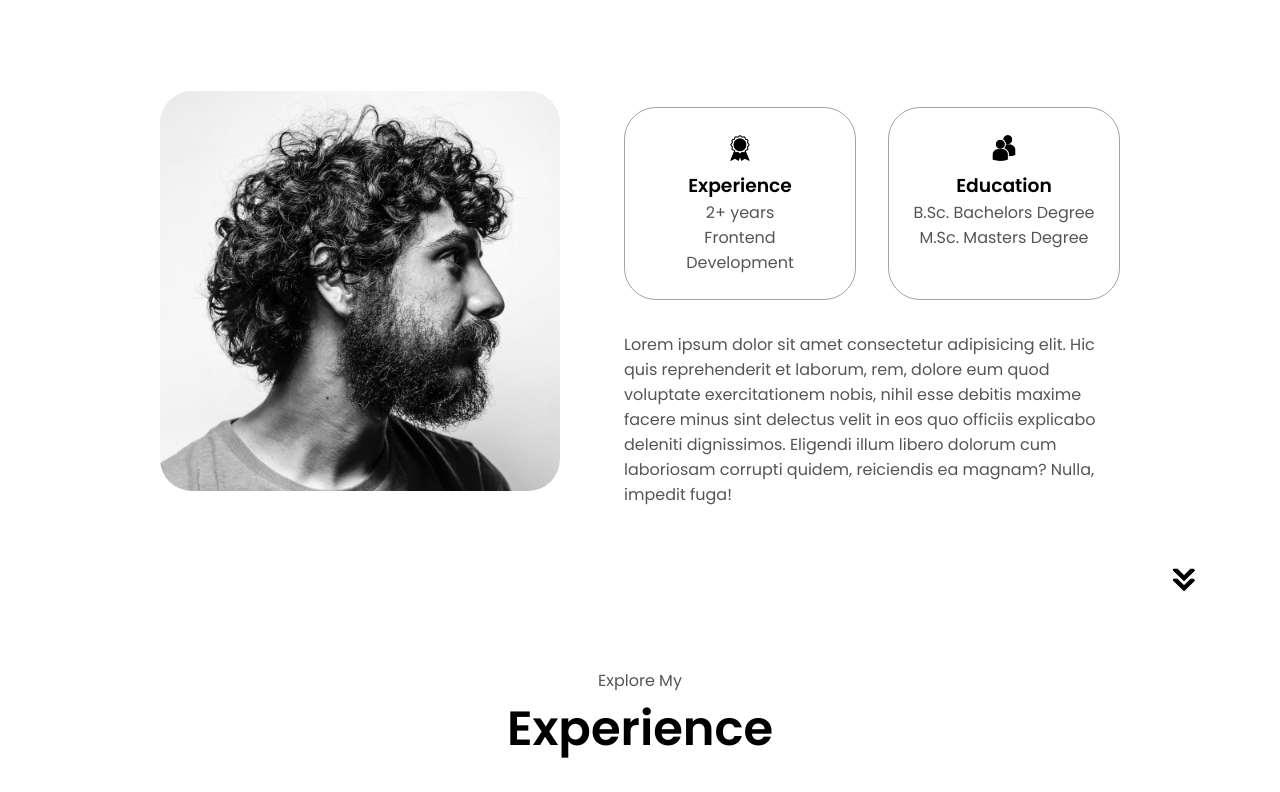
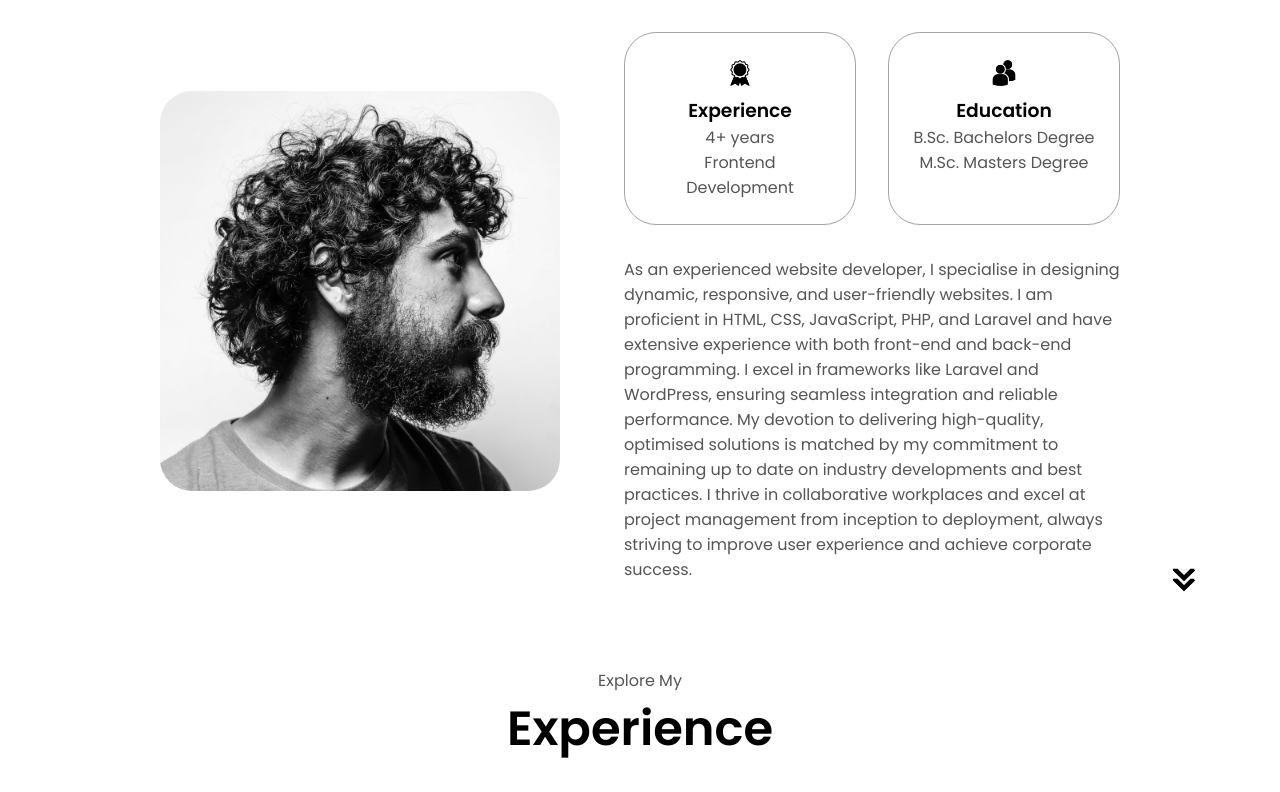
Before and after one commit to wadexybiodun/Portfolio-, a plain HTML site: page index.html in a window 1280 px wide. Shown: the part 1028-1820 px from the top of the page. Drawn offline with Linux system fonts and the light colour scheme.

Commit message:
index.html

```diff
--- a/index.html
+++ b/index.html
@@ -91,7 +91,7 @@
                 class="icon"
               />
               <h3>Experience</h3>
-              <p>2+ years <br />Frontend Development</p>
+              <p>4+ years <br />Frontend Development</p>
             </div>
             <div class="details-container">
               <img
@@ -105,12 +105,7 @@
           </div>
           <div class="text-container">
             <p>
-              Lorem ipsum dolor sit amet consectetur adipisicing elit. Hic quis
-              reprehenderit et laborum, rem, dolore eum quod voluptate
-              exercitationem nobis, nihil esse debitis maxime facere minus sint
-              delectus velit in eos quo officiis explicabo deleniti dignissimos.
-              Eligendi illum libero dolorum cum laboriosam corrupti quidem,
-              reiciendis ea magnam? Nulla, impedit fuga!
+              As an experienced website developer, I specialise in designing dynamic, responsive, and user-friendly websites. I am proficient in HTML, CSS, JavaScript, PHP, and Laravel and have extensive experience with both front-end and back-end programming. I excel in frameworks like Laravel and WordPress, ensuring seamless integration and reliable performance. My devotion to delivering high-quality, optimised solutions is matched by my commitment to remaining up to date on industry developments and best practices. I thrive in collaborative workplaces and excel at project management from inception to deployment, always striving to improve user experience and achieve corporate success.
             </p>
           </div>
         </div>
@@ -365,7 +360,7 @@
             alt="Email icon"
             class="icon contact-icon email-icon"
           />
-          <p><a href="mailto:examplemail@gmail.com">Example@gmail.com</a></p>
+          <p><a href="mailto:examplemail@gmail.com">wadexybiodun@gmail.com</a></p>
         </div>
         <div class="contact-info-container">
           <img
@@ -373,7 +368,7 @@
             alt="LinkedIn icon"
             class="icon contact-icon"
           />
-          <p><a href="https://www.linkedin.com">LinkedIn</a></p>
+          <p><a href="https://www.linkedin.com/in/abiodun-olawale-361968238?utm_source=share&utm_campaign=share_via&utm_content=profile&utm_medium=android_app">LinkedIn</a></p>
         </div>
       </div>
     </section>
@@ -388,7 +383,7 @@
           </ul>
         </div>
       </nav>
-      <p>Copyright &#169; 2023 John Doe. All Rights Reserved.</p>
+      <p>Copyright &#169; 2023 AO. All Rights Reserved.</p>
     </footer>
     <script src="script.js"></script>
   </body>
```
